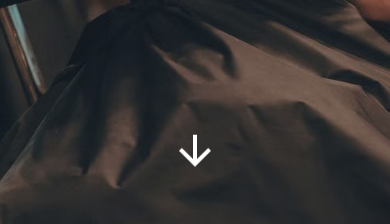
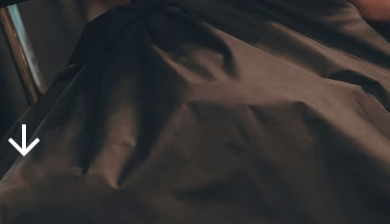
Before and after one commit to kchelvan/rks-web, a Next.js app: page / in a window 390 px wide. Shown: the part 620-844 px from the top of the page. Built offline with nearby package versions, Linux system fonts and the light colour scheme.

Commit message:
Added animation for dvh for smoother height adjustments on mobile

```diff
--- a/app/components/layout/Header/index.tsx
+++ b/app/components/layout/Header/index.tsx
@@ -9,7 +9,6 @@ import {
 	NavItem,
 	CompanyText,
 	CompanySubText,
-	StyledBurger,
 	StyledMenu,
 	NavBarItem,
 } from './index.styled';
@@ -17,7 +16,7 @@ import Button from '../../ui/Button';
 import { useRouter } from 'next/navigation';
 import { useMediaQuery, useTheme } from '@mui/material';
 import Burger from './Burger';
-import NavMenuOpenContext, { NavMenuOpen } from '../../../context/NavMenuOpen';
+import { NavMenuOpen } from '../../../context/NavMenuOpen';
 
 const ROUTES = [
 	{
--- a/app/features/AboutUs/index.styled.tsx
+++ b/app/features/AboutUs/index.styled.tsx
@@ -13,6 +13,7 @@ export const Container = styled('div')`
 	align-items: center;
 	margin-left: auto;
 	margin-right: auto;
+	transition: all 0.1s ease-out;
 
 	@media ${device.md} {
 		width: 100%;
@@ -51,6 +52,7 @@ export const ImageContainer = styled('div')`
 	width: 45%;
 	height: 70dvh;
 	margin-top: 0px;
+	transition: all 0.1s ease-out;
 
 	@media ${device.md} {
 		width: 90dvw;
--- a/app/features/HeroBanner/AnimatedChevron.tsx
+++ b/app/features/HeroBanner/AnimatedChevron.tsx
@@ -1,13 +1,20 @@
 'use client';
 
 import React, { useContext } from 'react';
+import { useRouter } from 'next/navigation';
 import { ChevronDown } from './index.styled';
 import { NavMenuOpen } from '../../context/NavMenuOpen';
 
 const AnimatedChevron = ({ sx }: any) => {
+	const router = useRouter();
 	const { navMenuOpen }: any = useContext(NavMenuOpen);
 
-	if (!navMenuOpen) return <ChevronDown sx={sx} />;
+	if (!navMenuOpen)
+		return (
+			<div onClick={() => router.push('/#about')}>
+				<ChevronDown sx={sx} />
+			</div>
+		);
 
 	return <div style={{ marginTop: 80 }} />;
 };
--- a/app/features/HeroBanner/index.styled.tsx
+++ b/app/features/HeroBanner/index.styled.tsx
@@ -8,6 +8,7 @@ import ArrowDownwardIcon from '@mui/icons-material/ArrowDownward';
 
 export const Container = styled('div')`
 	height: 91.5dvh;
+	transition: all 0.1s ease-out;
 `;
 
 export const Text = styled(_Text)`
@@ -22,6 +23,7 @@ export const HeroImage = styled(Image)``;
 export const DarkenedBG = styled('div')`
 	width: 100%;
 	height: 100dvh;
+	transition: all 0.1s ease-out;
 	position: absolute;
 	top: 0;
 	background: linear-gradient(rgba(0, 0, 0, 0.5), rgba(0, 0, 0, 0.5));
--- a/app/features/Locations/index.styled.tsx
+++ b/app/features/Locations/index.styled.tsx
@@ -14,6 +14,7 @@ export const Container = styled('div')`
 	margin-left: auto;
 	margin-right: auto;
 	background-color: ${COLORS.secondary + '40'};
+	transition: all 0.1s ease-out;
 `;
 
 export const HeaderText = styled('p')`
@@ -80,4 +81,8 @@ export const AddressContainer = styled('div')`
 	align-items: center;
 	margin-left: auto;
 	margin-right: auto;
+
+	@media ${device.md} {
+		padding-bottom: 48px;
+	}
 `;
--- a/app/features/Services/index.styled.tsx
+++ b/app/features/Services/index.styled.tsx
@@ -14,6 +14,11 @@ export const Container = styled('div')`
 	margin-left: auto;
 	margin-right: auto;
 	background-color: ${COLORS.pageBackground};
+	transition: all 0.1s ease-out;
+
+	@media ${device.md} {
+		padding-bottom: 32px;
+	}
 `;
 
 export const HeaderText = styled('p')`
```
